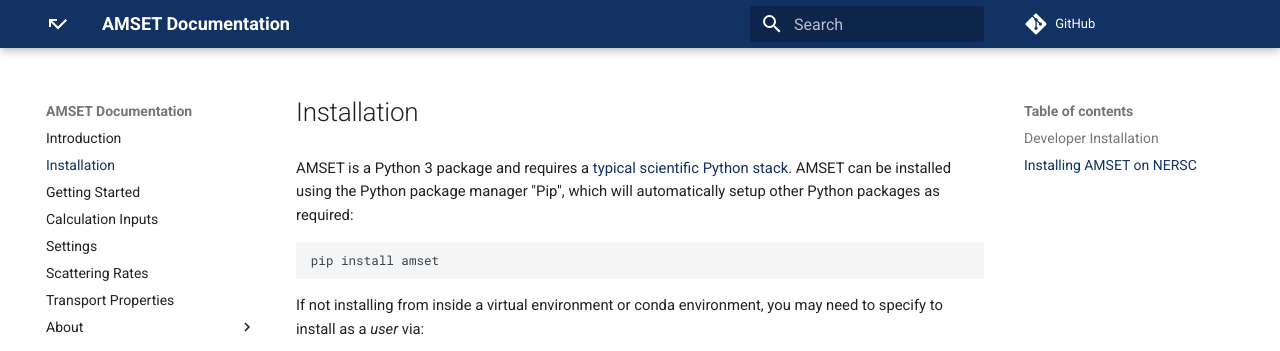
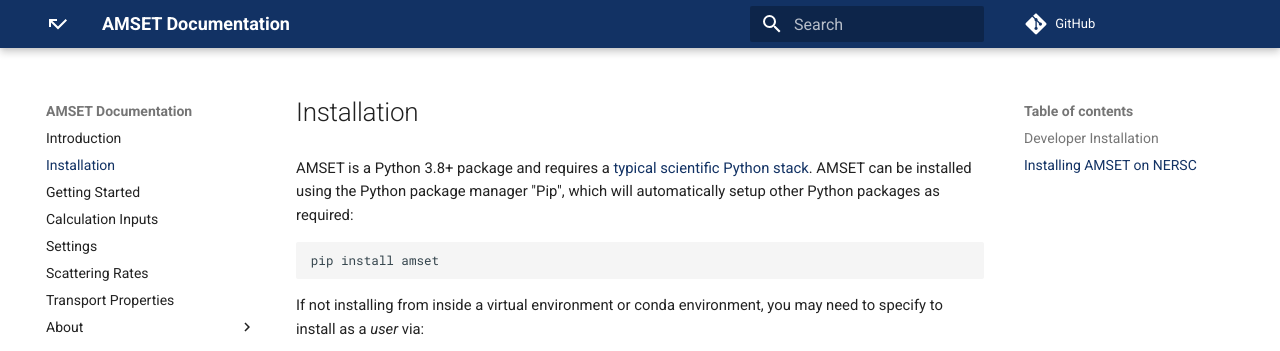
Before and after one commit to hackingmaterials/amset, an MkDocs documentation site: the page built from docs/src/installation.md, in a window 1280 px wide. Shown: the top 351 px of the page. Built offline with MkDocs 1.6.1 and Material for MkDocs 9.7.7, drawn with Linux system fonts in a browser that asks for light colours; comment, search, counter and statistics services are not loaded.

Commit message:
Update to python 3.8+

```diff
--- a/docs/src/installation.md
+++ b/docs/src/installation.md
@@ -1,6 +1,6 @@
 # Installation
 
-AMSET is a Python 3 package and requires a
+AMSET is a Python 3.8+ package and requires a
 [typical scientific Python stack](https://www.scipy.org/about.html).
 AMSET can be installed using the Python package manager "Pip",
 which will automatically setup other Python packages as required:
--- a/requirements.txt
+++ b/requirements.txt
@@ -1,4 +1,4 @@
-quadpy>=0.16.10
+quadpy==0.16.10
 numpy==1.21.5
 pymatgen==2022.0.17
 scipy==1.7.3
--- a/setup.py
+++ b/setup.py
@@ -70,6 +70,7 @@ if __name__ == "__main__":
                 "pre-commit==2.17.0",
             ],
         },
+        python_requires=">=3.8",
         classifiers=[
             "Programming Language :: Python :: 3.6",
             "Development Status :: 4 - Beta",
```
Also changed, not shown: 3 other files.
